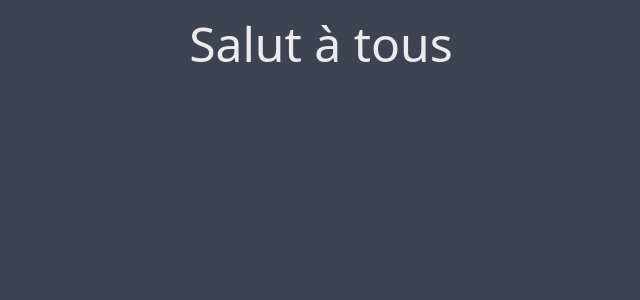
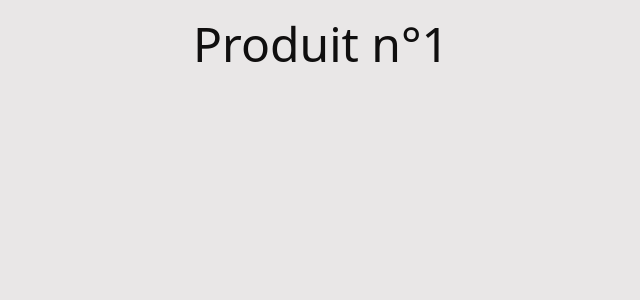
Before and after one commit to devtheorycode/nuxt3-course, a Nuxt app: page /product/1 in a window 1280 px wide. Shown: the top 300 px of the page, without its empty margins (319-959 px from the left). Built offline with nearby package versions, Linux system fonts and the light colour scheme.

Commit message:
feat: Ajout de pages

```diff
--- a/app.vue
+++ b/app.vue
@@ -1,5 +1,3 @@
 <template>
-  <div>
-    <h1 class="text-5xl text-center p-5">Salut à tous</h1>
-  </div>
+  <NuxtPage />
 </template>
--- /dev/null
+++ b/pages/category/[categoryName].vue
@@ -0,0 +1,5 @@
+<template>
+  <div>
+    <h1 class="text-5xl text-center p-5">Catégorie : {{ $route.params.categoryName }}</h1>
+  </div>
+</template>
--- /dev/null
+++ b/pages/index.vue
@@ -0,0 +1,5 @@
+<template>
+  <div>
+    <h1 class="text-5xl text-center p-5">Page d'accueil</h1>
+  </div>
+</template>
--- /dev/null
+++ b/pages/product/[productId].vue
@@ -0,0 +1,5 @@
+<template>
+  <div>
+    <h1 class="text-5xl text-center p-5">Produit n°{{ $route.params.productId }}</h1>
+  </div>
+</template>
--- a/tailwind.config.js
+++ b/tailwind.config.js
@@ -14,7 +14,7 @@ module.exports = {
   ],
   daisyui: {
     themes: [
-      'dark'
+      'garden'
     ],
   },
 }
```
